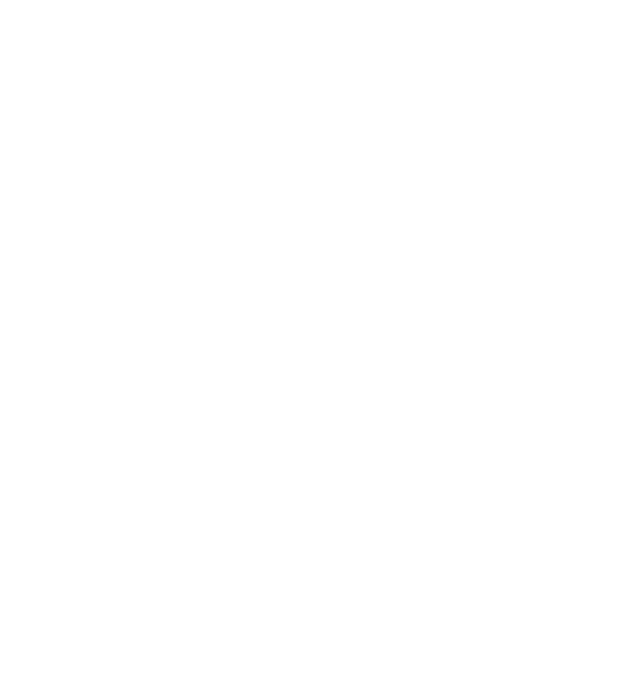
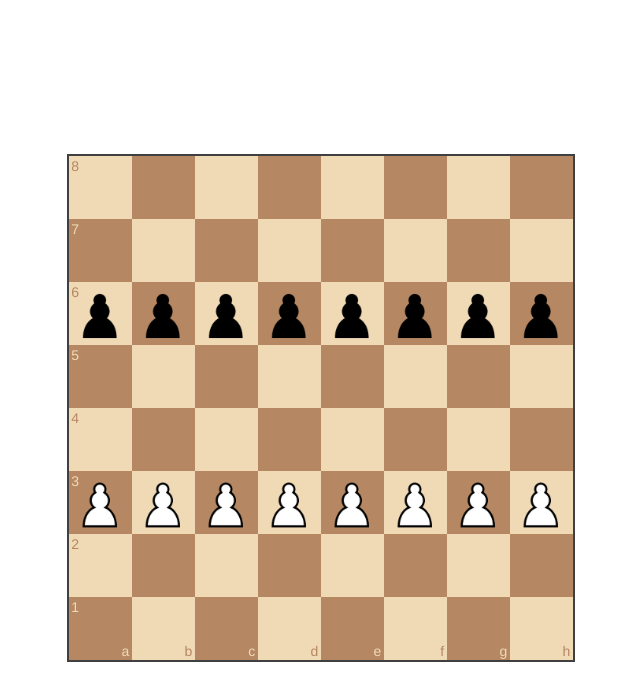
Before and after one commit to Kadavi95/attemptegzam, a website: page index.html in a window 1280 px wide. Shown: the whole page, without its empty margins (320-960 px from the left). Drawn offline with nearby package versions, Linux system fonts and the light colour scheme.

Commit message:
added cheesboard and gitignore file

```diff
--- a/css/chessboard-1.0.0.css
+++ b/css/chessboard-1.0.0.css
@@ -52,3 +52,10 @@
   top: 2px;
   left: 2px;
 }
+.html-body{
+  height: 100vh;
+  display: flex;
+
+  align-items: center;
+  justify-content: center;
+}
--- a/index.html
+++ b/index.html
@@ -5,8 +5,21 @@
     <meta http-equiv="X-UA-Compatible" content="IE=edge">
     <meta name="viewport" content="width=device-width, initial-scale=1.0">
     <title>Document</title>
+    <link rel="stylesheet" href="./css/chessboard-1.0.0.css">
 </head>
-<body>
+<body class="html-body">
+    <div id="myBoard" style="width: 40%"></div>
 
 </body>
+    <script src="./node_modules/jquery/dist/jquery.js"></script>
+
+    <!-- <script src="https://code.jquery.com/jquery-1.12.4.min.js"></script> -->
+    <script src="./js/chessboard-1.0.0.js"></script>
+
+
+    <!-- <script>
+        var board = Chessboard('myBoard', 'start');
+
+    </script> -->
+    <script src="./js/main.js"></script>
 </html>
--- /dev/null
+++ b/js/main.js
@@ -0,0 +1,41 @@
+// var positions = [
+//     {
+//         pole: a3,
+//         type: "wP"
+//     },
+//     {
+//         pole: b3,
+//         type: "wP",
+//     }
+// ]
+// const example = positions.map((item) => (
+//     {
+//         item
+//     }
+// ))
+
+// console.log(example);
+var config = {
+    position: {
+        a3: 'wP',
+        b3: 'wP',
+        c3: 'wP',
+        d3: 'wP',
+        e3: 'wP',
+        f3: 'wP',
+        g3: 'wP',
+        h3: 'wP',
+        a6: 'bP',
+        b6: 'bP',
+        c6: 'bP',
+        d6: 'bP',
+        e6: 'bP',
+        f6: 'bP',
+        g6: 'bP',
+        h6: 'bP',
+    },
+    draggable: true
+}
+
+var board = Chessboard('myBoard', config);
+$(window).resize(board.resize)
--- a/package.json
+++ b/package.json
@@ -9,7 +9,9 @@
     "type": "git",
     "url": "git://github.com/oakmac/chessboardjs.git"
   },
-  "files": ["dist/"],
+  "files": [
+    "dist/"
+  ],
   "dependencies": {
     "jquery": ">=3.4.1"
   },
```
Also changed, not shown: 2 other files.
